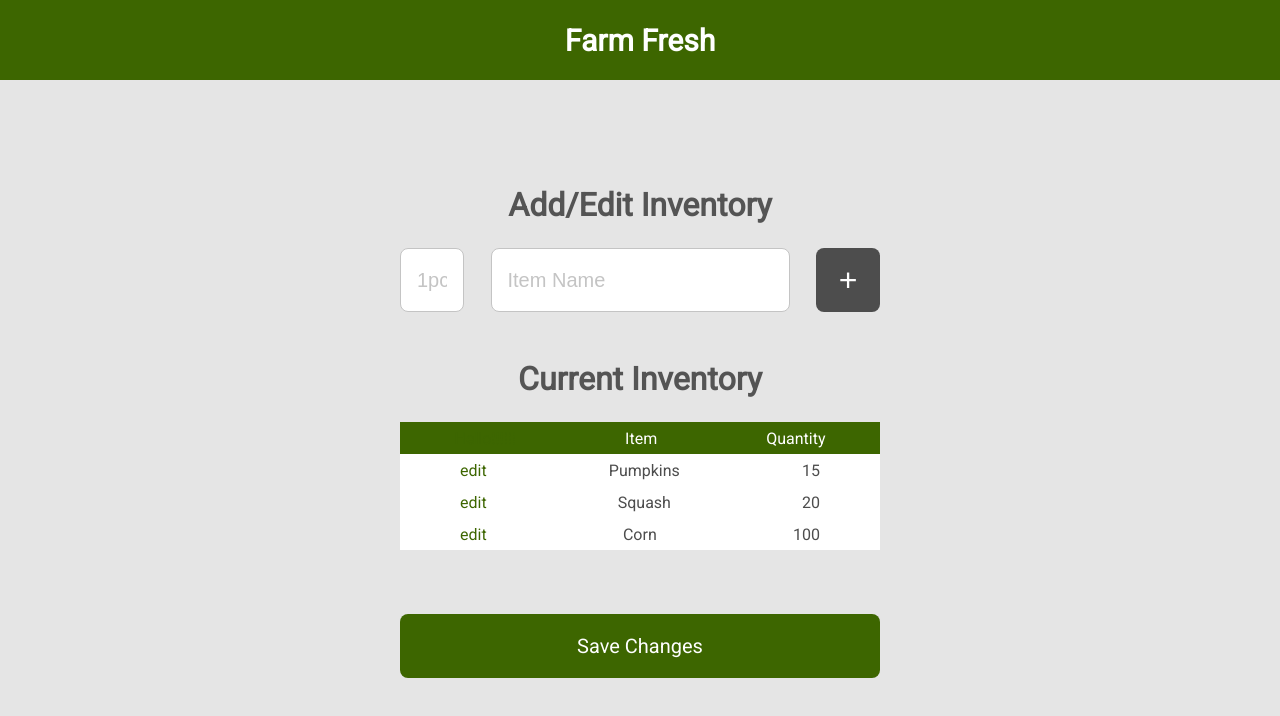
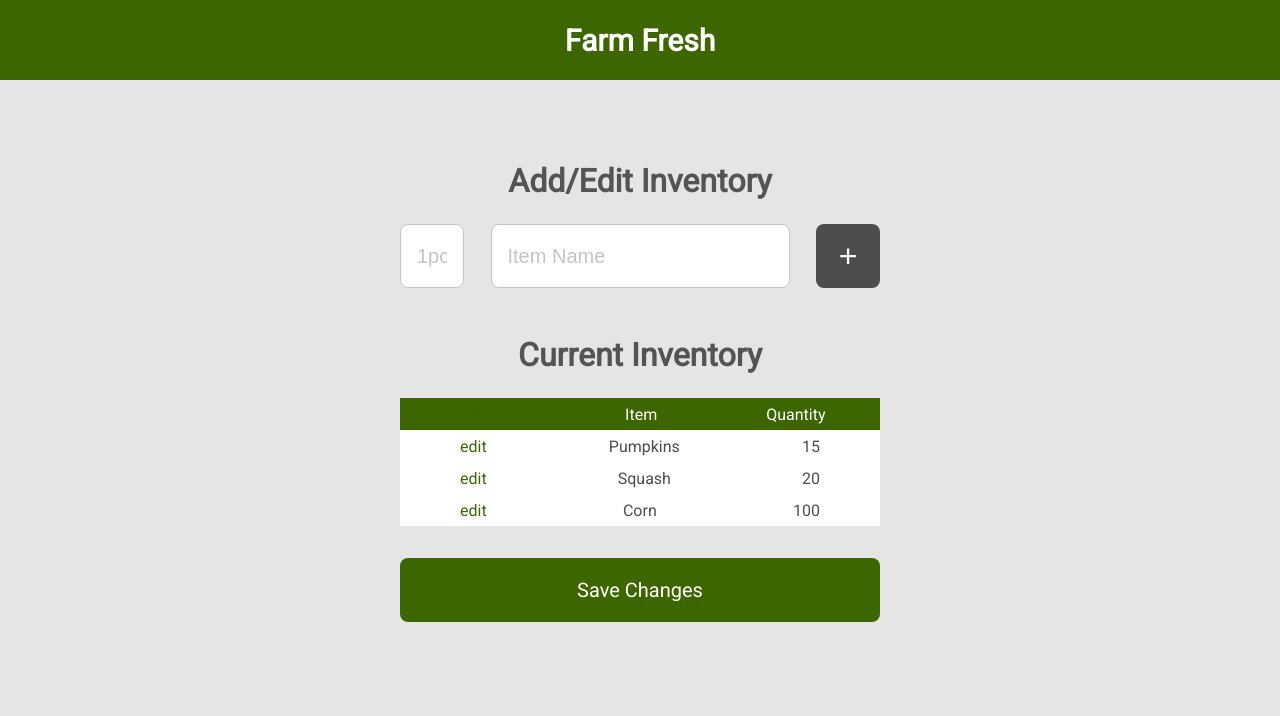
Before and after one commit to Code4Blessings/FarmFreshApp, a React (Create React App) app: page /farmer/inventory in a window 1280 px wide. Shown: the top 716 px of the page. Built offline with nearby package versions, Linux system fonts and the light colour scheme.

Commit message:
minor changes

```diff
--- a/src/App.css
+++ b/src/App.css
@@ -156,7 +156,7 @@
 
 .inventory-container {
     max-width: 30rem;
-    height: 90vh;
+    height: 80vh;
     margin: 0 auto;
     display: flex;
     flex-direction: column;
@@ -209,7 +209,8 @@
     color: #ffffff;
     border: none;
     border-radius: 0.5rem;
-    outline: none;
+	outline: none;
+	cursor: pointer;
 }
 
 .table {
@@ -228,7 +229,7 @@
 
 .table-contents {
     width: 100%;
-    margin-bottom: 4rem;
+    margin-bottom: 2rem;
     background: white;
 }
 
--- a/src/App.js
+++ b/src/App.js
@@ -18,6 +18,7 @@ function App() {
 			<Route path='/shopper/login' component={ShopperSignInPage}/>
 			<Route path='/farmer/register' component={FarmerCreateAccountPage}/>
       		<Route path='/shopper/register' component={ShopperCreateAccountPage}/>
+
 			<Route path='/farmer/homepage' component={FarmerHomepage} />
 			<Route path='/farmer/inventory' component={AddInventory} />
 
--- a/src/components/AddInventory.js
+++ b/src/components/AddInventory.js
@@ -12,7 +12,7 @@ const AddInventory = () => {
                 <h2>Add/Edit Inventory</h2>
 
                 <form className="inventory-form">
-                    <input className="quantity-inventory" type="number" placeholder="1pc" maxLength='2'/>
+                    <input className="quantity-inventory" type="number" placeholder="1pc"/>
                     <input className="inventory-input" type="text" placeholder="Item Name"/>
                     <button className="add-btn">+</button>
                 </form>
```
